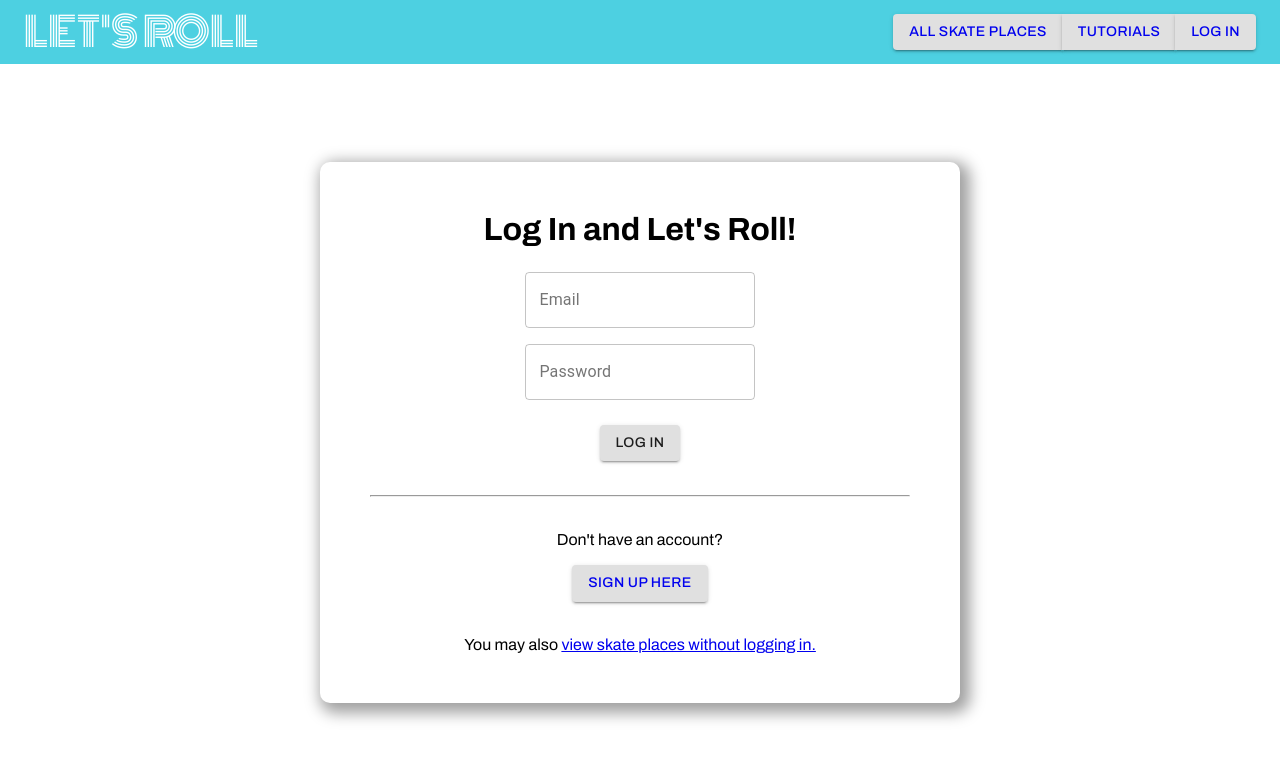
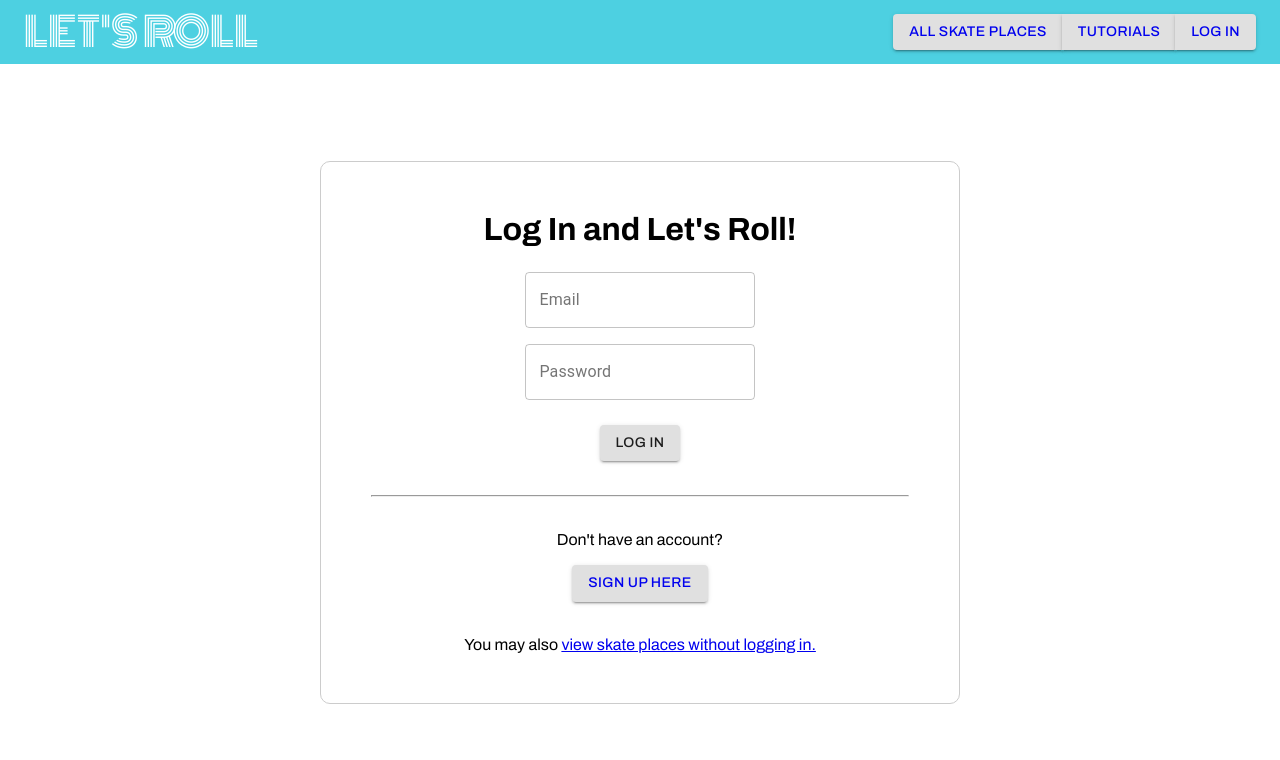
Before and after one commit to jadavianett/Lets-Roll, a React (Create React App) app in the folder client/: page / in a window 1280 px wide. Shown: the top 760 px of the page. Built offline with nearby package versions, Linux system fonts and the light colour scheme.

Commit message:
removed box shadow bc I don't like how it looks anymore

```diff
--- a/client/src/pages/Pages.css
+++ b/client/src/pages/Pages.css
@@ -3,8 +3,9 @@
   box-sizing: border-box;
   text-align: center;
   padding: 50px;
-  -webkit-box-shadow: 5px 5px 15px 5px #a0a0a0;
-  box-shadow: 5px 5px 15px 5px #a0a0a0;
+  /* -webkit-box-shadow: 5px 5px 15px 5px #a0a0a0;
+  box-shadow: 5px 5px 15px 5px #a0a0a0; */
+  border: 1px solid #cccccc;
   border-radius: 10px;
   min-width: 50vw;
 }
@@ -52,8 +53,9 @@
   text-align: center;
   /* border: 1px dashed hotpink; */
   padding: 50px;
-  -webkit-box-shadow: 5px 5px 15px 5px #a0a0a0;
-  box-shadow: 5px 5px 15px 5px #a0a0a0;
+  /* -webkit-box-shadow: 5px 5px 15px 5px #a0a0a0;
+  box-shadow: 5px 5px 15px 5px #a0a0a0; */
+  border: 1px solid #cccccc;
   border-radius: 10px;
   margin-top: 50px;
   margin-bottom: 50px;
@@ -97,8 +99,9 @@ iframe {
   margin: 20px;
   /* min-width: 560px; */
   min-height: 315px;
-  -webkit-box-shadow: 5px 5px 15px 5px #a0a0a0;
-  box-shadow: 5px 5px 15px 5px #a0a0a0;
+  /* -webkit-box-shadow: 5px 5px 15px 5px #a0a0a0;
+  box-shadow: 5px 5px 15px 5px #a0a0a0; */
+  border: 1px solid #cccccc;
   border-radius: 10px;
   /* margin-bottom: 30px; */
   /* border: 1px dashed blue; */
```
